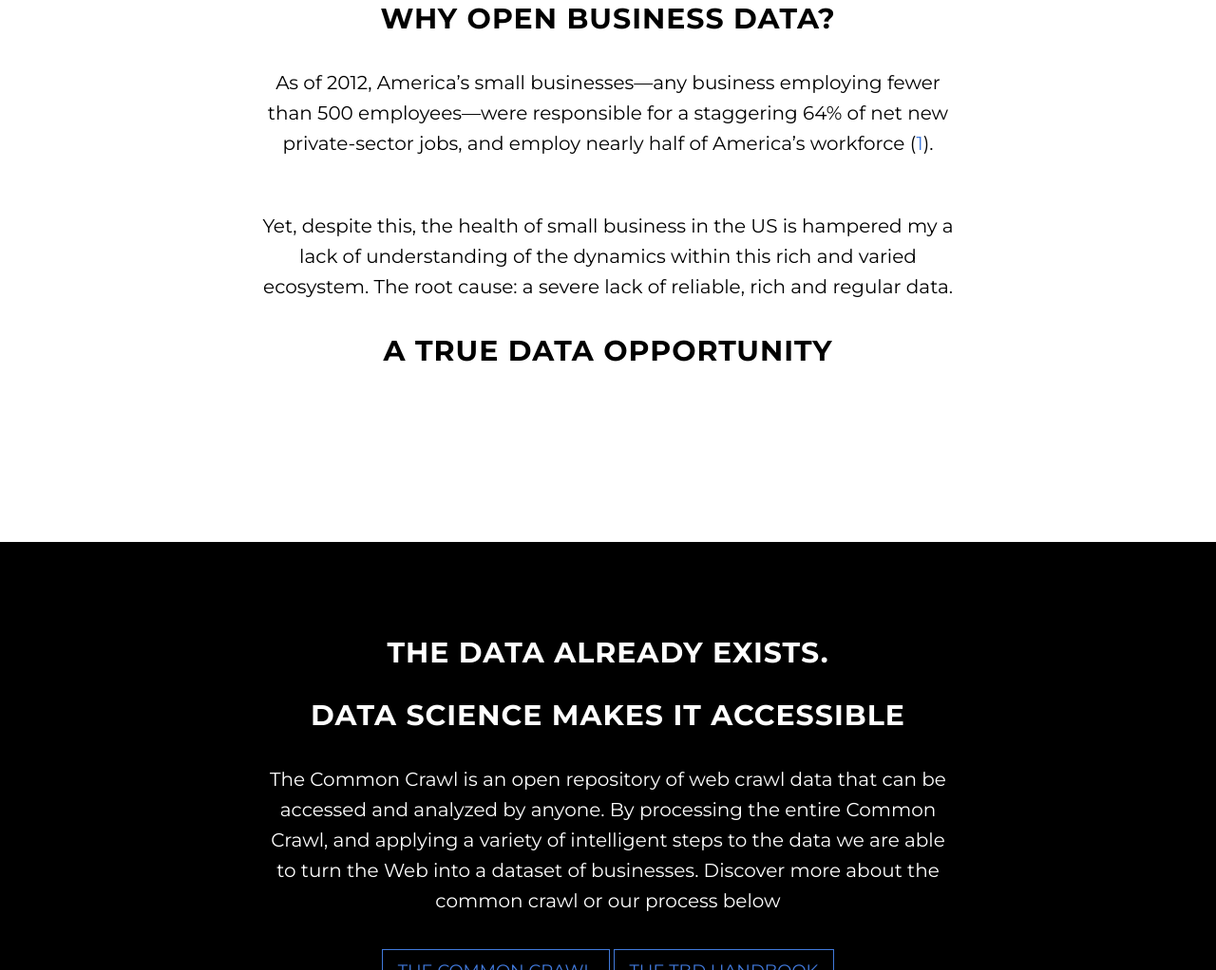
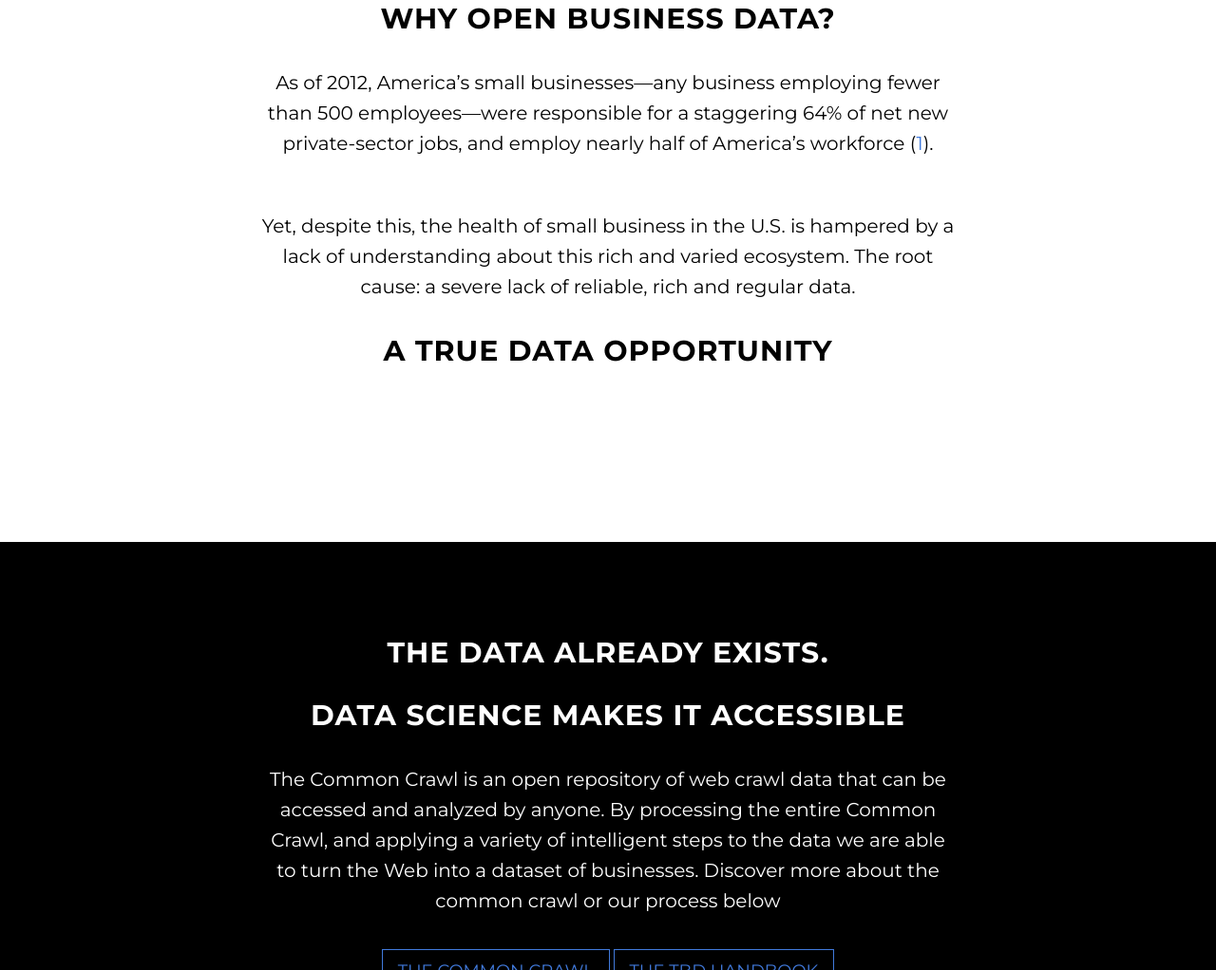
Before and after one commit to JaimeVL/True-Business-Data, a plain HTML site: page Site/index.html in a window 1280 px wide. Shown: the part 947-1969 px from the top of the page at 95% size. Drawn offline with Linux system fonts and the light colour scheme.

Commit message:
Fixing spelling error
Fixing spelling error

```diff
--- a/Site/index.html
+++ b/Site/index.html
@@ -95,7 +95,7 @@
                 <p>As of 2012, America’s small businesses—any business employing fewer than 500 employees—were responsible for a staggering 64% of net new private-sector jobs, and employ nearly half of America’s workforce (<a href="https://www.sba.gov/sites/default/files/FAQ_Sept_2012.pdf">1</a>).</p>
                 <br>
                 <p>
-                Yet, despite this, the health of small business in the US is hampered my a lack of understanding of the dynamics within this rich and varied ecosystem. The root cause: a severe lack of reliable, rich and regular data.
+                Yet, despite this, the health of small business in the U.S. is hampered by a lack of understanding about this rich and varied ecosystem. The root cause: a severe lack of reliable, rich and regular data.
                 <h2>A True Data Opportunity</h2>
             </div>
         </div>
```
